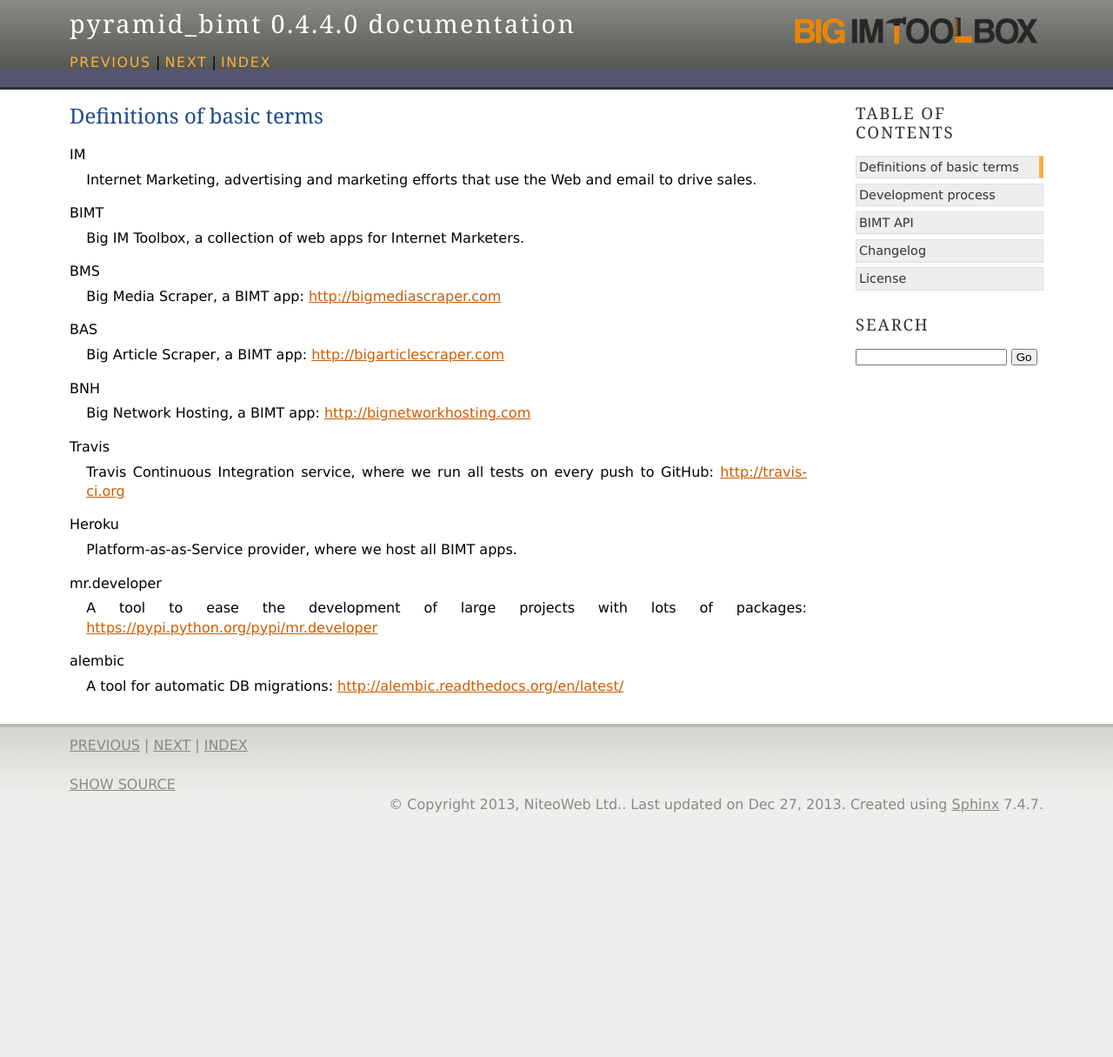
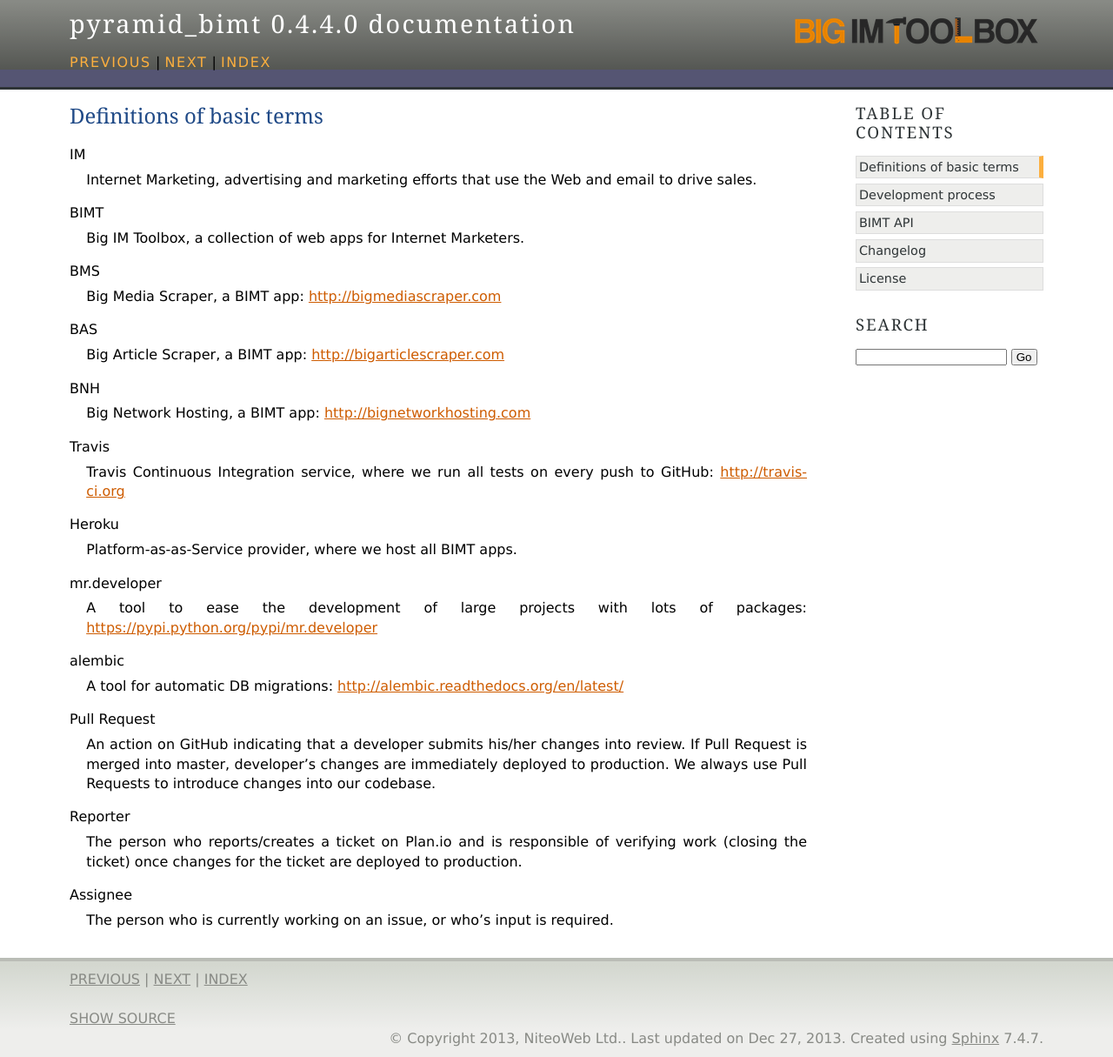
Before and after one commit to persho/pyramid_bimt, a Sphinx documentation site: the page built from docs/glossary.rst, in a window 1280 px wide. Shown: the whole page at 87% size. Built offline with Sphinx 7.4.7, drawn with Linux system fonts in a browser that asks for light colours; before the commit the page ends 946 px from its top, so only the background shows below that.

Commit message:
document ticket workflow

```diff
--- a/docs/conf.py
+++ b/docs/conf.py
@@ -218,6 +218,8 @@
         'http://pythonhosted.org/passlib/', None),
     'deform': (
         'http://docs.pylonsproject.org/projects/deform/en/latest/', None),
+    'ploneapi': (
+        'http://ploneapi.readthedocs.org/en/1.0.0-rc.1/', None),
 }
 
 # tell autodoc to always order members based on how they are ordered in source
--- a/docs/glossary.rst
+++ b/docs/glossary.rst
@@ -33,3 +33,18 @@
     alembic
         A tool for automatic DB migrations:
         http://alembic.readthedocs.org/en/latest/
+
+    Pull Request
+        An action on GitHub indicating that a developer submits his/her changes
+        into review. If Pull Request is merged into master, developer's changes
+        are immediately deployed to production. We always use Pull Requests to
+        introduce changes into our codebase.
+
+    Reporter
+        The person who reports/creates a ticket on Plan.io and is responsible
+        of verifying work (closing the ticket) once changes for the ticket are
+        deployed to production.
+
+    Assignee
+        The person who is currently working on an issue, or who's input is
+        required.
```
Also changed, not shown: docs/conventions.rst (+57 -1 lines), 1 other file.
